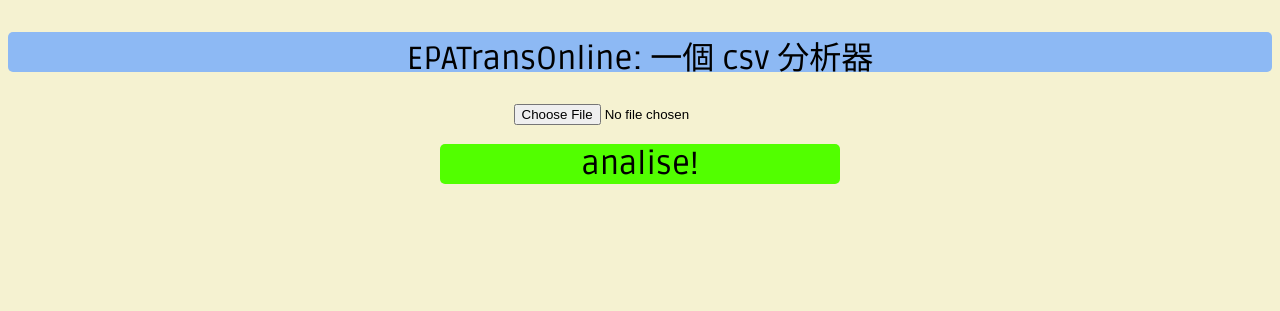
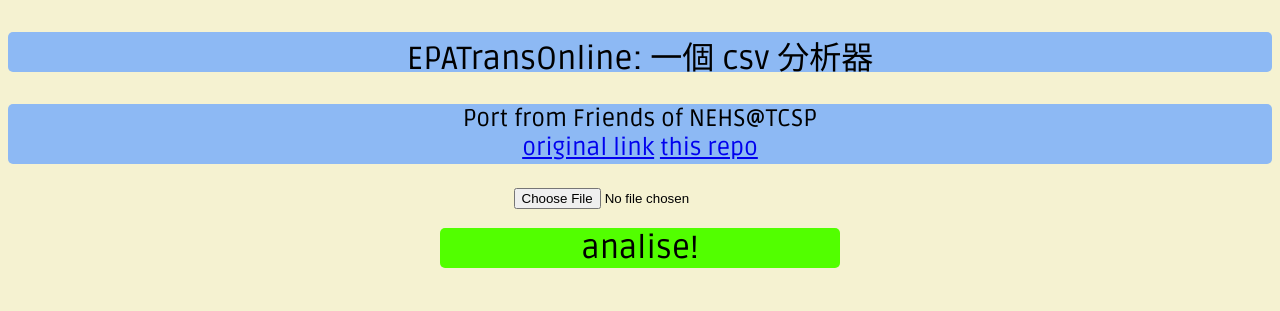
Before and after one commit to hare1039/EPATransOnline, a plain HTML site: page index.html in a window 1280 px wide. Drawn offline with nearby package versions, Linux system fonts and the light colour scheme.

Commit message:
add credit and descriptions

```diff
--- a/css/stl.css
+++ b/css/stl.css
@@ -6,6 +6,15 @@ p {
     font-family: 'Ruda', sans-serif;
     height: 40px;
     font-size: 200%;
+    background-color: rgb(141, 185, 244);
+    border-radius: 5px;
+    text-align: center;
+}
+
+.description {
+    font-family: 'Ruda', sans-serif;
+    height: 60px;
+    font-size: 150%;
     background-color: rgb(141, 185, 244);
     border-radius: 5px;
     text-align: center;
--- a/index.html
+++ b/index.html
@@ -11,7 +11,8 @@
   </head>
   <body>
     <p> EPATransOnline: 一個 csv 分析器 </p>
-    <div >
+    <p class="description"> Port from Friends of NEHS@TCSP <br> <a href="https://myspace.nchu.edu.tw/navigate/s/95882F6203E342BA9E86C6EAE3580C309QY">original link</a> <a href="https://github.com/hare1039/EPATransOnline">this repo</a></p>
+    <div>
       <div class="main_part">
         <input type="file" id="input_file"/>
       </div>
```
